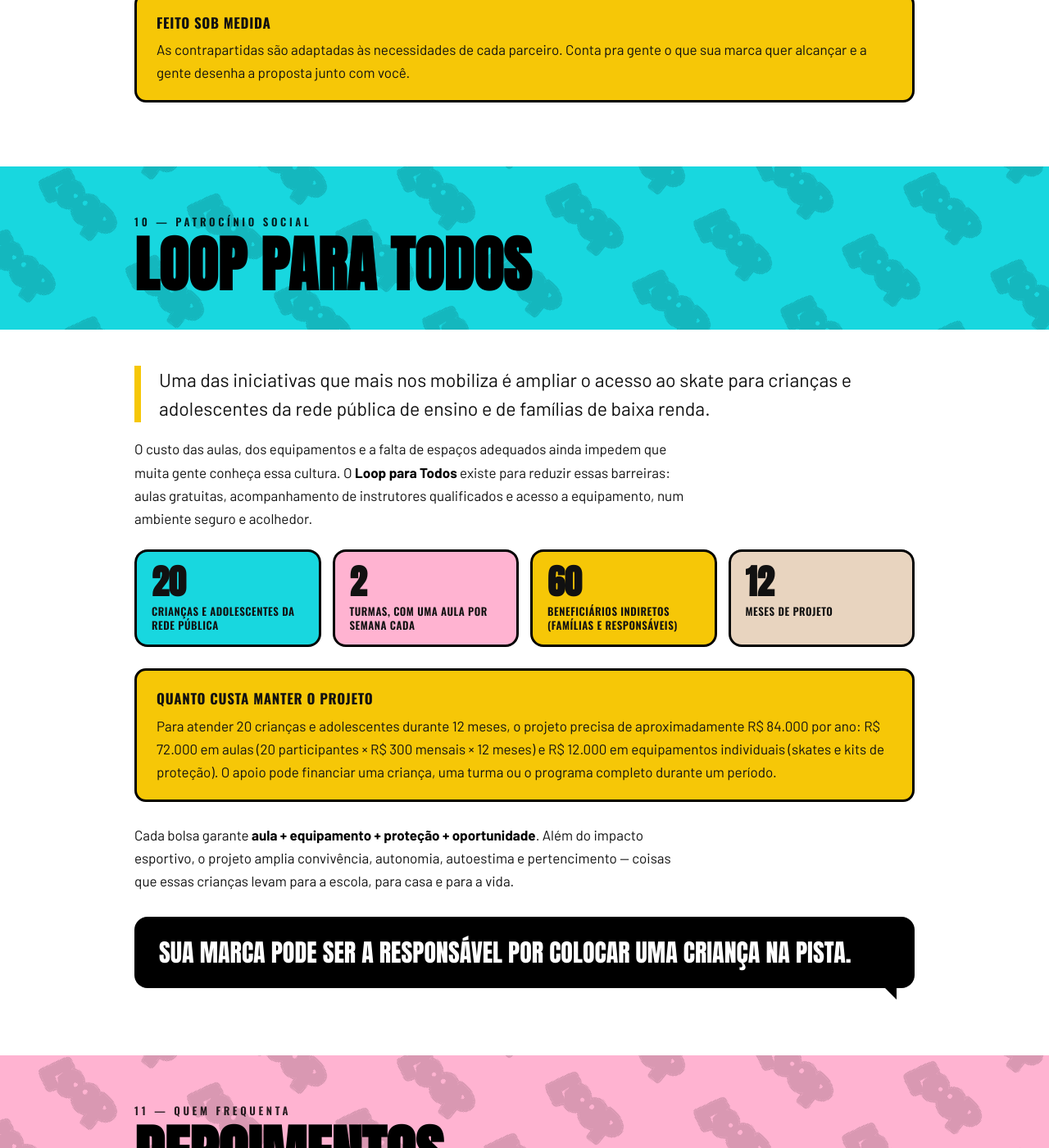
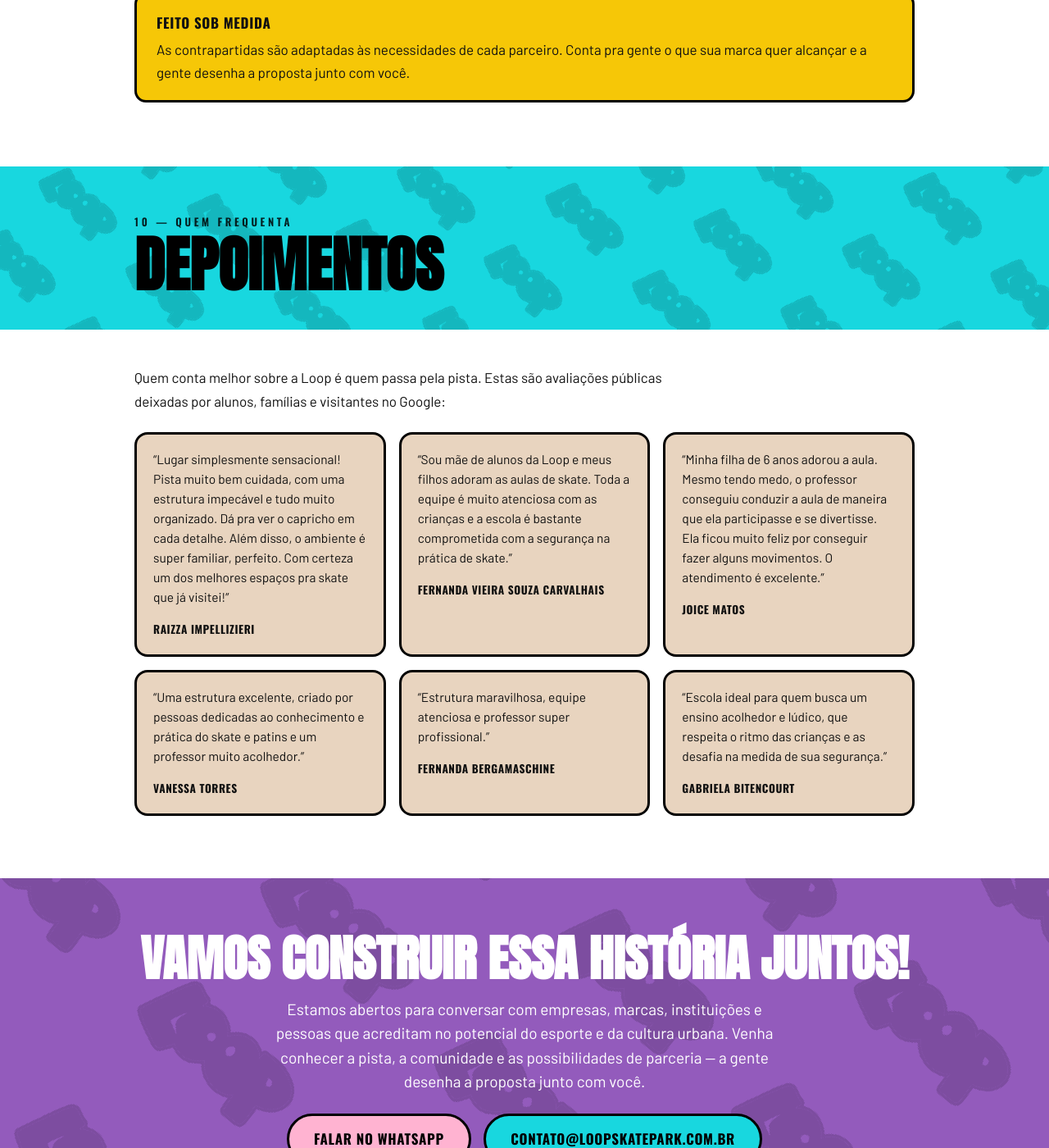
Before and after one commit to alessandra-loop/alessandra-loop.github.io, a Jekyll site: the page built from midia-kit/index.html, in a window 1280 px wide and 1400 px high, scrolled down 12531 px. Shown: the whole window at 82% size. Built offline with Jekyll 4.4.1, drawn with Linux system fonts in a browser that asks for light colours.

Commit message:
Cria página de projetos sociais e tira o Loop para Todos do mídia kit
As iniciativas sociais falam com outro público (patrocínio social,
editais, parceiros institucionais) e agora têm material próprio em
/projetos-sociais/, também fora do Google (noindex + sitemap: false) e
sem link no site, para ser enviado direto a quem interessa.

A página traz a primeira versão completa do Loop para Todos, a partir do
formulário do projeto social: como nasceu, as barreiras que enfrenta e
por que faz sentido em BH, missão e os sete valores, quem atendemos
(20 diretos, ~60 indiretos, 2 turmas, 12 meses), como funciona uma aula,
os resultados esperados em 12 meses e como apoiar, com a meta de
R$ 84.000 por ano.

No mídia kit, a seção "Loop para Todos" sai por completo: depoimentos
passa a ser a seção 10 e o índice acompanha.

Como os blocos de números passam a ser usados por duas páginas, .stats
sobe do CSS inline do mídia kit para o design system compartilhado em
_includes/base-style.html.

Co-Authored-By: Claude Opus 5 <noreply@anthropic.com>
Claude-Session: https://claude.ai/code/session_01H5wAnhm2FNh5jHTRzTYQ37

```diff
--- a/_includes/base-style.html
+++ b/_includes/base-style.html
@@ -293,6 +293,39 @@
     display:grid;place-items:center;border-radius:9px;font-size:18px;
   }
 
+  /* ---------- números em destaque ---------- */
+  .stats{
+    display:grid;
+    grid-template-columns:repeat(auto-fit,minmax(168px,1fr));
+    gap:14px;margin:24px 0;
+  }
+  .stat{
+    border:3px solid var(--loop-preto);
+    border-radius:16px;
+    padding:16px 18px;
+    background:var(--loop-branco);
+  }
+  .stat b{
+    display:block;
+    font-family:var(--display);
+    font-size:clamp(28px,5.5vw,42px);
+    line-height:1;
+  }
+  .stat span{
+    display:block;margin-top:6px;
+    font-family:var(--head);
+    text-transform:uppercase;
+    letter-spacing:.04em;
+    font-weight:600;
+    font-size:13px;line-height:1.3;
+  }
+  .stat--ciano{background:var(--loop-ciano);}
+  .stat--rosa{background:var(--loop-rosa);}
+  .stat--amarelo{background:var(--loop-amarelo);}
+  .stat--bege{background:var(--loop-bege);}
+  /* branco sobre roxo passa AA; ciano sobre roxo não — por isso só texto branco aqui */
+  .stat--roxo{background:var(--loop-roxo);color:var(--loop-branco);}
+
   /* card grids (números / valores) */
   .cards{
     display:grid;
--- a/midia-kit/index.html
+++ b/midia-kit/index.html
@@ -28,39 +28,6 @@ sitemap: false
      listas) vem de _includes/base-style.html — aqui ficam só os blocos que
      não existem nas outras páginas: números, cotas e depoimentos.
      ===================================================================== */
-
-  /* ---------- números em destaque ---------- */
-  .stats{
-    display:grid;
-    grid-template-columns:repeat(auto-fit,minmax(168px,1fr));
-    gap:14px;margin:24px 0;
-  }
-  .stat{
-    border:3px solid var(--loop-preto);
-    border-radius:16px;
-    padding:16px 18px;
-    background:var(--loop-branco);
-  }
-  .stat b{
-    display:block;
-    font-family:var(--display);
-    font-size:clamp(28px,5.5vw,42px);
-    line-height:1;
-  }
-  .stat span{
-    display:block;margin-top:6px;
-    font-family:var(--head);
-    text-transform:uppercase;
-    letter-spacing:.04em;
-    font-weight:600;
-    font-size:13px;line-height:1.3;
-  }
-  .stat--ciano{background:var(--loop-ciano);}
-  .stat--rosa{background:var(--loop-rosa);}
-  .stat--amarelo{background:var(--loop-amarelo);}
-  .stat--bege{background:var(--loop-bege);}
-  /* branco sobre roxo passa AA; ciano sobre roxo não — por isso só texto branco aqui */
-  .stat--roxo{background:var(--loop-roxo);color:var(--loop-branco);}
 
   /* ---------- cotas de patrocínio ---------- */
   .cotas{
@@ -146,8 +113,7 @@ sitemap: false
       <a href="#patrocinar"><span class="num">07</span>Por que patrocinar</a>
       <a href="#parcerias"><span class="num">08</span>Formas de parceria</a>
       <a href="#cotas"><span class="num">09</span>Cotas e contrapartidas</a>
-      <a href="#loop-para-todos"><span class="num">10</span>Loop para Todos</a>
-      <a href="#depoimentos"><span class="num">11</span>Depoimentos</a>
+      <a href="#depoimentos"><span class="num">10</span>Depoimentos</a>
     </div>
   </div>
 </nav>
@@ -410,30 +376,8 @@ sitemap: false
   </div>
 </section>
 
-<!-- ===================== 10 LOOP PARA TODOS ===================== -->
-{% include band.html color="ciano" id="loop-para-todos" eyebrow="10 — Patrocínio social" title="Loop para Todos" %}
-<section class="content">
-  <div class="wrap">
-    <p class="lead lead--accent">Uma das iniciativas que mais nos mobiliza é ampliar o acesso ao skate para crianças e adolescentes da rede pública de ensino e de famílias de baixa renda.</p>
-    <p>O custo das aulas, dos equipamentos e a falta de espaços adequados ainda impedem que muita gente conheça essa cultura. O <strong>Loop para Todos</strong> existe para reduzir essas barreiras: aulas gratuitas, acompanhamento de instrutores qualificados e acesso a equipamento, num ambiente seguro e acolhedor.</p>
-
-    <div class="stats">
-      <div class="stat stat--ciano"><b>20</b><span>crianças e adolescentes da rede pública</span></div>
-      <div class="stat stat--rosa"><b>2</b><span>turmas, com uma aula por semana cada</span></div>
-      <div class="stat stat--amarelo"><b>60</b><span>beneficiários indiretos (famílias e responsáveis)</span></div>
-      <div class="stat stat--bege"><b>12</b><span>meses de projeto</span></div>
-    </div>
-
-    {% include note.html title="Quanto custa manter o projeto" text="Para atender 20 crianças e adolescentes durante 12 meses, o projeto precisa de aproximadamente R$ 84.000 por ano: R$ 72.000 em aulas (20 participantes × R$ 300 mensais × 12 meses) e R$ 12.000 em equipamentos individuais (skates e kits de proteção). O apoio pode financiar uma criança, uma turma ou o programa completo durante um período." %}
-
-    <p>Cada bolsa garante <strong>aula + equipamento + proteção + oportunidade</strong>. Além do impacto esportivo, o projeto amplia convivência, autonomia, autoestima e pertencimento — coisas que essas crianças levam para a escola, para casa e para a vida.</p>
-
-    {% include shout.html text="Sua marca pode ser a responsável por colocar uma criança na pista." %}
-  </div>
-</section>
-
-<!-- ===================== 11 DEPOIMENTOS ===================== -->
-{% include band.html color="rosa" id="depoimentos" eyebrow="11 — Quem frequenta" title="Depoimentos" %}
+<!-- ===================== 10 DEPOIMENTOS ===================== -->
+{% include band.html color="ciano" id="depoimentos" eyebrow="10 — Quem frequenta" title="Depoimentos" %}
 <section class="content">
   <div class="wrap">
     <p>Quem conta melhor sobre a Loop é quem passa pela pista. Estas são avaliações públicas deixadas por alunos, famílias e visitantes no Google:</p>
```
Also changed, not shown: projetos-sociais/index.html (added, +192 -0 lines).
